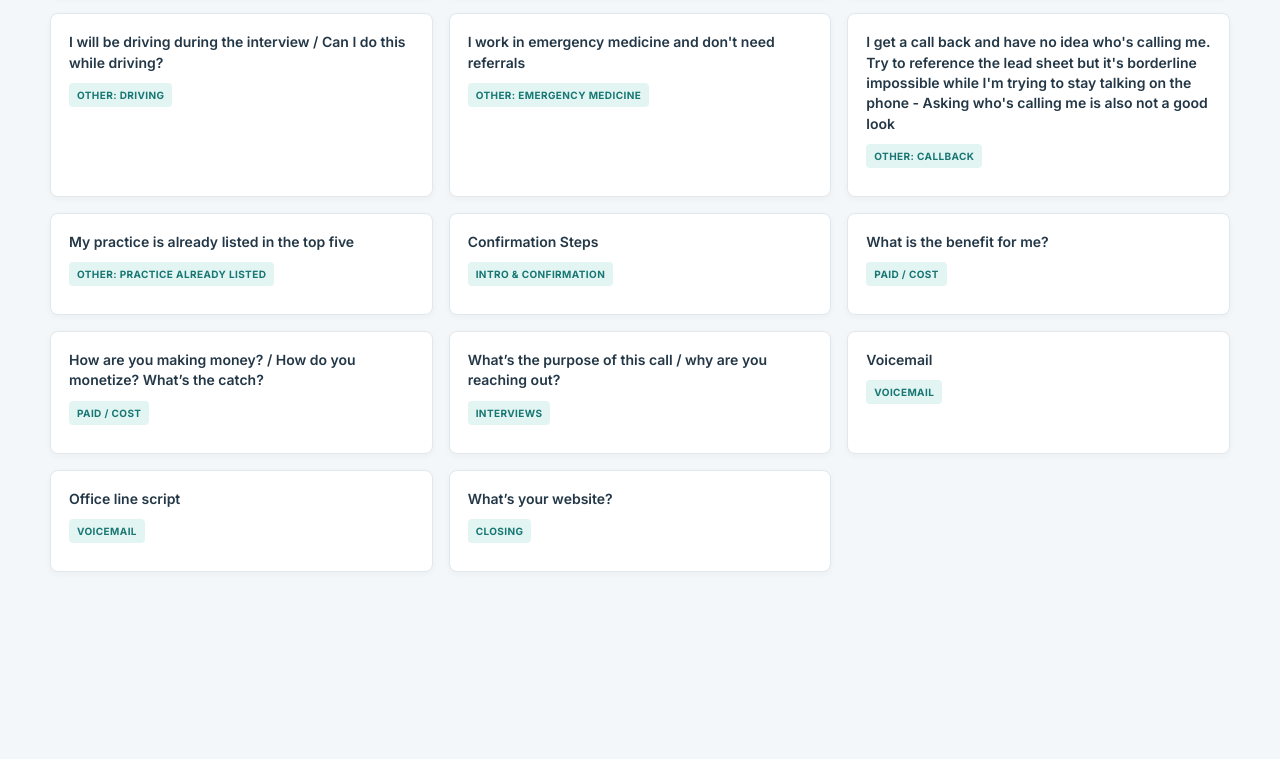
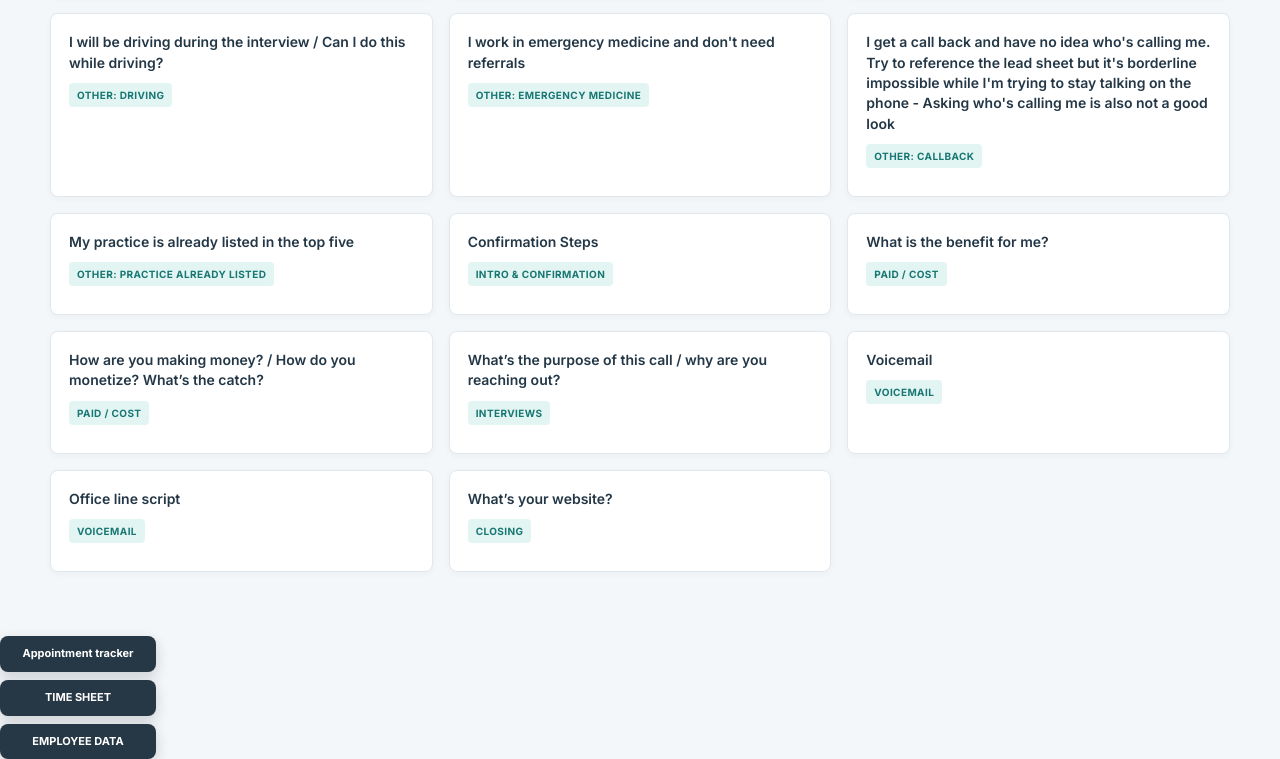
Before and after one commit to renojameswebmaster-gif/sdr-script-library, a plain HTML site: page index.html in a window 1280 px wide. Shown: the part 1229-1988 px from the top of the page. Before the commit the page ends 1865 px from the top, so only its background shows below. Drawn offline with Linux system fonts and the light colour scheme.

Commit message:
Add featured spreadsheet links

```diff
--- a/index.html
+++ b/index.html
@@ -8,7 +8,7 @@
     <link rel="preconnect" href="https://fonts.googleapis.com" />
     <link rel="preconnect" href="https://fonts.gstatic.com" crossorigin />
     <link href="https://fonts.googleapis.com/css2?family=Inter:wght@400;500;600;700&display=swap" rel="stylesheet" />
-    <link rel="stylesheet" href="styles.css?v=41" />
+    <link rel="stylesheet" href="styles.css?v=42" />
   </head>
   <body>
     <!-- Header -->
@@ -93,6 +93,11 @@
       <button id="voice-trigger" class="fab" title="Voice script search">🎙️</button>
       <button id="copy-toast" class="fab" title="Last action">📋</button>
     </div>
+    <div class="left-floating-actions" aria-label="Featured spreadsheets">
+      <a class="sheet-link" href="https://docs.google.com/spreadsheets/d/1NnmwgU5bx7uOttzYkY2uyVcdQ2e26kelIKxH7o2I45w/edit?gid=1071544471#gid=1071544471">Appointment tracker</a>
+      <a class="sheet-link" href="https://docs.google.com/spreadsheets/d/1ztwlLqeJgrCAJXojjCdEVTy0vRvQSlalXS_5bG3L1Qo/edit?gid=1568061563#gid=1568061563">TIME SHEET</a>
+      <a class="sheet-link" href="https://docs.google.com/spreadsheets/d/1iW25PvV26ocEhkbaPYnieHL-UWu6jXQoOCQFusNyuB0/edit?pli=1&amp;gid=1406586916#gid=1406586916">EMPLOYEE DATA</a>
+    </div>
     <!-- Toast Notification -->
     <div id="toast" class="toast" role="status" aria-live="polite"></div>
 
--- a/styles.css
+++ b/styles.css
@@ -836,9 +836,33 @@ body {
 }
 
 .left-floating-actions {
+  display: flex;
+  flex-direction: column;
+  gap: 8px;
   bottom: 24px;
   left: 24px;
   z-index: 15;
+}
+
+.sheet-link {
+  display: block;
+  width: 156px;
+  padding: 11px 12px;
+  border-radius: 8px;
+  color: #fff;
+  background: #263746;
+  box-shadow: 0 5px 14px rgba(17, 35, 48, 0.18);
+  font-size: 11px;
+  font-weight: 700;
+  line-height: 1.25;
+  text-align: center;
+  text-decoration: none;
+  transition: background 0.18s ease, transform 0.18s ease;
+}
+
+.sheet-link:hover {
+  background: #187773;
+  transform: translateY(-2px);
 }
 
 .fab {
```
